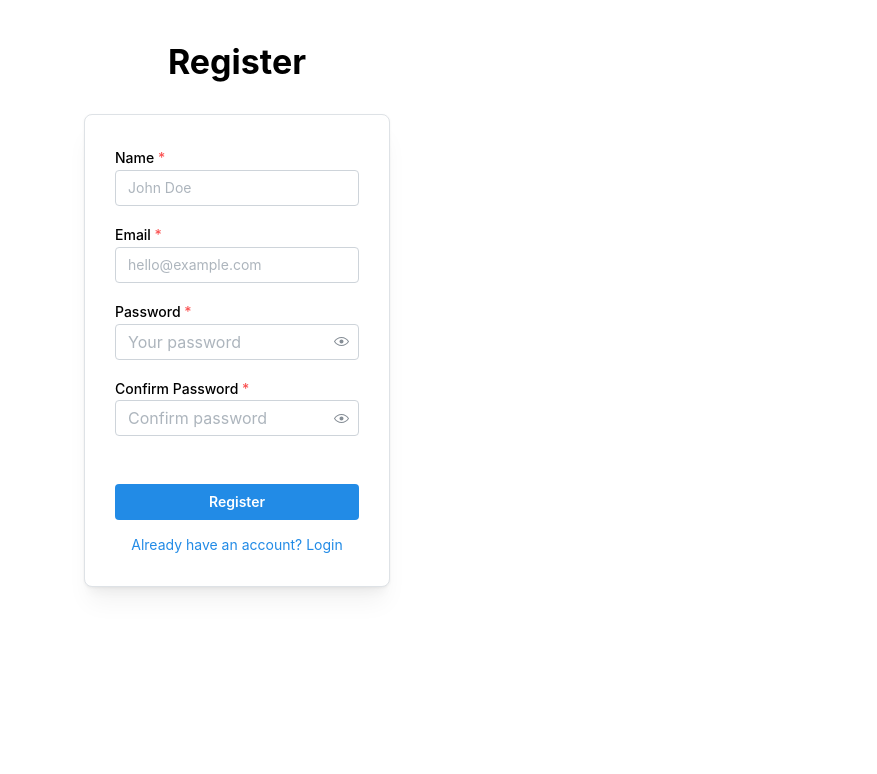
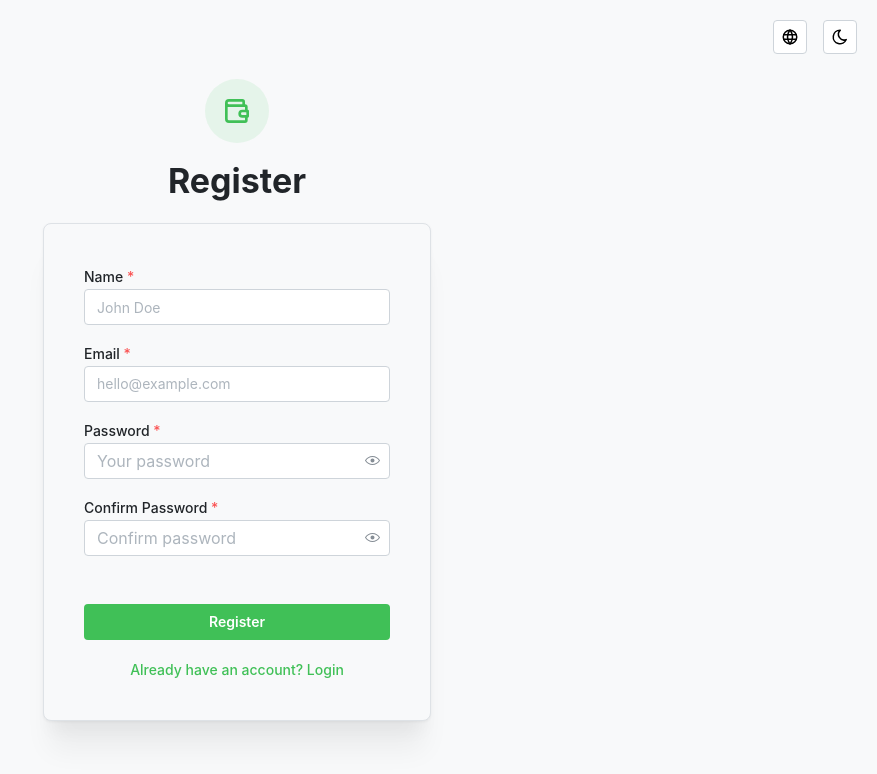
Before and after one commit to 777Rob/digital-wallet-system, a React app in the folder app/: page /register in a window 1280 px wide. Shown: the top 774 px of the page, without its empty margins (403-1280 px from the left). Built offline with nearby package versions, Linux system fonts and the light colour scheme; no server answers; the HTML template or start-up script is replaced by a standard one.

Commit message:
Update color scheme

```diff
--- a/app/src/App.tsx
+++ b/app/src/App.tsx
@@ -1,5 +1,6 @@
 import { BrowserRouter, Routes, Route, Navigate } from 'react-router-dom';
 import { ProtectedRoute } from './components/Auth/ProtectedRoute';
+import { AuthLayout } from './components/Auth/AuthLayout';
 import { Shell } from './components/Layout/Shell';
 import { Login } from './pages/Login';
 import { Register } from './pages/Register';
@@ -15,6 +16,7 @@ function App() {
     <BrowserRouter>
       <Routes>
         {/* Public Routes */}
+        <Route element={<AuthLayout />}>
           <Route
             path="/login"
             element={token ? <Navigate to="/dashboard" replace /> : <Login />}
@@ -23,6 +25,7 @@ function App() {
             path="/register"
             element={token ? <Navigate to="/dashboard" replace /> : <Register />}
           />
+        </Route>
 
         {/* Protected Routes */}
         <Route element={<ProtectedRoute />}>
--- /dev/null
+++ b/app/src/components/Auth/AuthLayout.tsx
@@ -0,0 +1,40 @@
+import { Box, Center, Group, ActionIcon, Menu, useMantineColorScheme, useComputedColorScheme } from '@mantine/core';
+import { IconSun, IconMoon, IconWorld } from '@tabler/icons-react';
+import { useTranslation } from 'react-i18next';
+import { Outlet } from 'react-router-dom';
+
+export const AuthLayout = ({ children }: { children?: React.ReactNode }) => {
+  const { setColorScheme } = useMantineColorScheme();
+  const computedColorScheme = useComputedColorScheme('light', { getInitialValueInEffect: true });
+  const { i18n } = useTranslation();
+
+  const toggleColorScheme = () => {
+    setColorScheme(computedColorScheme === 'dark' ? 'light' : 'dark');
+  };
+
+  return (
+    <Box pos="relative" mih="100vh">
+      <Group pos="absolute" top={20} right={20}>
+        <Menu shadow="md" width={150}>
+          <Menu.Target>
+            <ActionIcon variant="default" size="lg" aria-label="Toggle language">
+              <IconWorld size={18} />
+            </ActionIcon>
+          </Menu.Target>
+          <Menu.Dropdown>
+            <Menu.Item onClick={() => i18n.changeLanguage('en')}>English</Menu.Item>
+            <Menu.Item onClick={() => i18n.changeLanguage('lt')}>Lietuvių</Menu.Item>
+          </Menu.Dropdown>
+        </Menu>
+
+        <ActionIcon variant="default" onClick={toggleColorScheme} size="lg" aria-label="Toggle color scheme">
+          {computedColorScheme === 'dark' ? <IconSun size={18} /> : <IconMoon size={18} />}
+        </ActionIcon>
+      </Group>
+
+      <Center mih="100vh" p="md">
+        {children || <Outlet />}
+      </Center>
+    </Box>
+  );
+};
--- a/app/src/components/Layout/Shell.tsx
+++ b/app/src/components/Layout/Shell.tsx
@@ -62,13 +62,13 @@ export const Shell = () => {
           <Group>
             <Burger opened={opened} onClick={toggle} hiddenFrom="sm" size="sm" />
             <Group gap="sm">
-              <IconWallet size={28} color="var(--mantine-color-blue-filled)" />
+              <IconWallet size={28} color="var(--mantine-color-green-filled)" />
               <Title order={3}>Wallet.app</Title>
             </Group>
           </Group>
 
           <Group>
-            <Text fw={700} c="blue" size="lg">
+            <Text fw={700} c="green" size="lg">
               {formatEUR(balance)}
             </Text>
 
--- a/app/src/index.css
+++ b/app/src/index.css
@@ -63,3 +63,30 @@ body {
   border-color: #ffb6c1 #8b0000 #8b0000 #ffb6c1;
   box-shadow: 0 0 40px rgba(139, 0, 0, 0.6);
 }
+
+/* Custom Mantine Theme Overrides */
+:root[data-mantine-color-scheme="light"] {
+  --mantine-color-body: var(--mantine-color-gray-0);
+  --mantine-color-text: var(--mantine-color-gray-9);
+}
+
+:root[data-mantine-color-scheme="light"] .mantine-AppShell-header {
+  background-color: #FFFFFF;
+}
+
+:root[data-mantine-color-scheme="light"] .mantine-Card-root {
+  background-color: #FFFFFF;
+}
+
+:root[data-mantine-color-scheme="dark"] {
+  --mantine-color-body: var(--mantine-color-dark-7);
+  --mantine-color-text: var(--mantine-color-gray-0);
+}
+
+:root[data-mantine-color-scheme="dark"] .mantine-AppShell-header {
+  background-color: var(--mantine-color-dark-8);
+}
+
+:root[data-mantine-color-scheme="dark"] .mantine-Card-root {
+  background-color: var(--mantine-color-dark-6);
+}
--- a/app/src/main.tsx
+++ b/app/src/main.tsx
@@ -19,7 +19,7 @@ const queryClient = new QueryClient({
 });
 
 const theme = createTheme({
-  primaryColor: 'blue',
+  primaryColor: 'green',
 });
 
 createRoot(document.getElementById('root')!).render(
--- a/app/src/pages/Login.tsx
+++ b/app/src/pages/Login.tsx
@@ -1,4 +1,4 @@
-import { TextInput, PasswordInput, Button, Paper, Title, Container, Text, Anchor, Stack } from '@mantine/core';
+import { TextInput, PasswordInput, Button, Paper, Title, Container, Text, Anchor, Stack, ThemeIcon } from '@mantine/core';
 import { useForm } from '@mantine/form';
 import { useTranslation } from 'react-i18next';
 import { notifications } from '@mantine/notifications';
@@ -7,6 +7,7 @@ import { AxiosError } from 'axios';
 import { useAuthStore } from '../store/useAuthStore';
 import { useWalletStore } from '../store/useWalletStore';
 import { useLoginMutation } from '../hooks/mutations/useAuthMutations';
+import { IconWallet } from '@tabler/icons-react';
 
 export const Login = () => {
   const { t } = useTranslation();
@@ -50,10 +51,15 @@ export const Login = () => {
   });
 
   return (
-    <Container size={420} my={40}>
-      <Title ta="center">{t('login')}</Title>
+    <Container size={420} w="100%">
+      <Stack align="center" mb="lg">
+        <ThemeIcon size={64} radius="xl" variant="light" color="green">
+          <IconWallet size={32} />
+        </ThemeIcon>
+        <Title ta="center">{t('login')}</Title>
+      </Stack>
 
-      <Paper withBorder shadow="md" p={30} mt={30} radius="md">
+      <Paper withBorder shadow="xl" p={40} radius="md">
         <form onSubmit={handleSubmit}>
           <Stack>
             <TextInput
@@ -73,8 +79,8 @@ export const Login = () => {
             </Button>
           </Stack>
         </form>
-        <Text c="dimmed" size="sm" ta="center" mt={15}>
-          <Anchor component={Link} to="/register" size="sm">
+        <Text c="dimmed" size="sm" ta="center" mt={20}>
+          <Anchor component={Link} to="/register" size="sm" fw={500}>
             {t('noAccount')}
           </Anchor>
         </Text>
--- a/app/src/pages/Register.tsx
+++ b/app/src/pages/Register.tsx
@@ -1,10 +1,11 @@
-import { TextInput, PasswordInput, Button, Paper, Title, Container, Text, Anchor, Stack } from '@mantine/core';
+import { TextInput, PasswordInput, Button, Paper, Title, Container, Text, Anchor, Stack, ThemeIcon } from '@mantine/core';
 import { useForm } from '@mantine/form';
 import { useTranslation } from 'react-i18next';
 import { notifications } from '@mantine/notifications';
 import { Link, useNavigate } from 'react-router-dom';
 import { AxiosError } from 'axios';
 import { useRegisterMutation } from '../hooks/mutations/useAuthMutations';
+import { IconWallet } from '@tabler/icons-react';
 
 export const Register = () => {
   const { t } = useTranslation();
@@ -52,10 +53,15 @@ export const Register = () => {
   });
 
   return (
-    <Container size={420} my={40}>
-      <Title ta="center">{t('register')}</Title>
+    <Container size={420} w="100%">
+      <Stack align="center" mb="lg">
+        <ThemeIcon size={64} radius="xl" variant="light" color="green">
+          <IconWallet size={32} />
+        </ThemeIcon>
+        <Title ta="center">{t('register')}</Title>
+      </Stack>
 
-      <Paper withBorder shadow="md" p={30} mt={30} radius="md">
+      <Paper withBorder shadow="xl" p={40} radius="md">
         <form onSubmit={handleSubmit}>
           <Stack>
             <TextInput
@@ -87,8 +93,8 @@ export const Register = () => {
             </Button>
           </Stack>
         </form>
-        <Text c="dimmed" size="sm" ta="center" mt={15}>
-          <Anchor component={Link} to="/login" size="sm">
+        <Text c="dimmed" size="sm" ta="center" mt={20}>
+          <Anchor component={Link} to="/login" size="sm" fw={500}>
             {t('haveAccount')}
           </Anchor>
         </Text>
```
Lines whose indentation alone changed are shown as unchanged.
